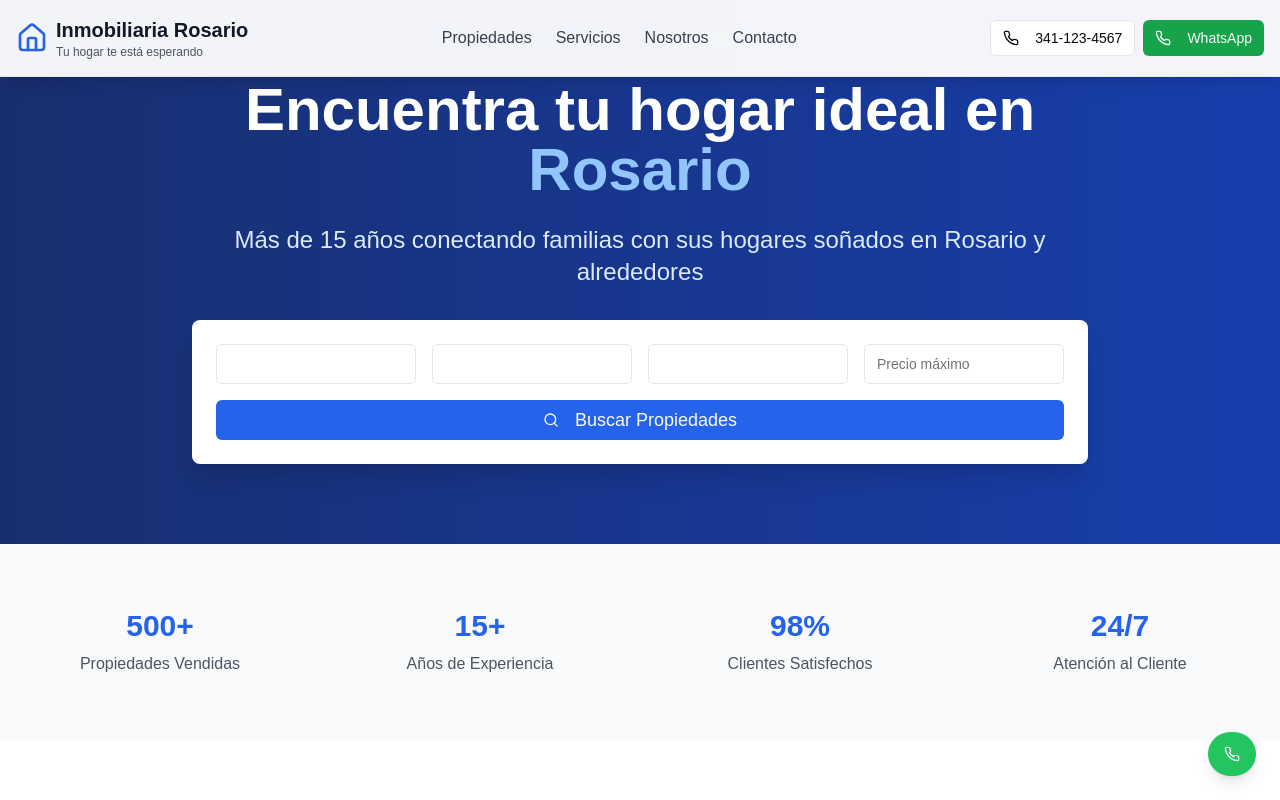
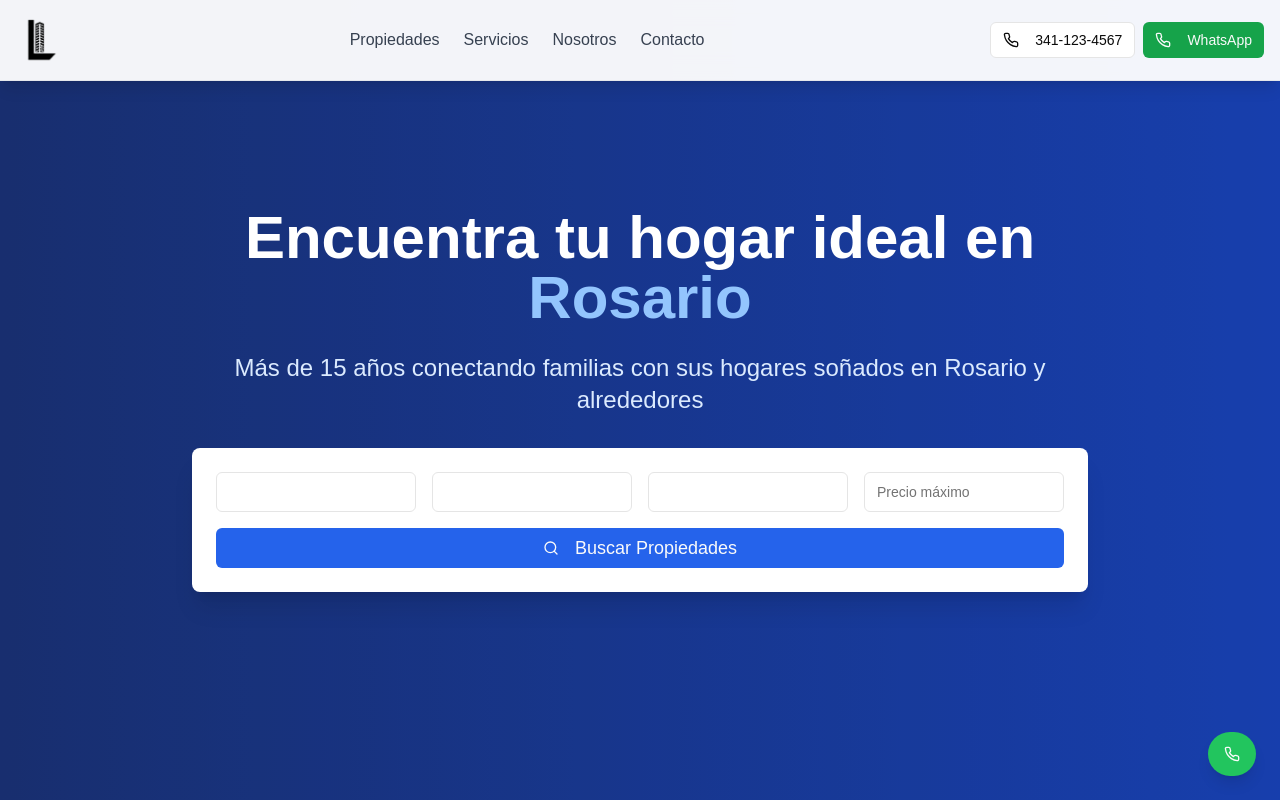
Before and after one commit to GardelEnzo7/Pagina-web-inmo, a Next.js app: page / in a window 1280 px wide. Shown: the top 800 px of the page. Built offline with nearby package versions, Linux system fonts and the light colour scheme.

Commit message:
Agregamos logo y acomodamos tamaño de secciones

```diff
--- a/app/page.tsx
+++ b/app/page.tsx
@@ -1,5 +1,4 @@
-"use client";
-
+"use client"
 import { Button } from "@/components/ui/button"
 import { Input } from "@/components/ui/input"
 import { Card, CardContent } from "@/components/ui/card"
@@ -7,7 +6,6 @@ import { Badge } from "@/components/ui/badge"
 import { Select, SelectContent, SelectItem, SelectTrigger, SelectValue } from "@/components/ui/select"
 import { Textarea } from "@/components/ui/textarea"
 import {
-  Home,
   Search,
   MapPin,
   Phone,
@@ -44,7 +42,6 @@ export default function InmobiliariaRosario() {
     const handleScroll = () => {
       const scrollTop = window.scrollY
       const newIsScrolled = scrollTop > 100
-
       // Debounce para hacer la transición más suave
       if (newIsScrolled !== isScrolled) {
         setTimeout(() => {
@@ -79,13 +76,18 @@ export default function InmobiliariaRosario() {
             }`}
           >
             <div className="flex items-center justify-between">
-              <div className="flex items-center space-x-2">
-                <Home className="h-8 w-8 text-blue-600" />
-                <div>
-                  <h1 className="text-xl font-bold text-gray-900">Inmobiliaria Rosario</h1>
-                  <p className="text-xs text-gray-600">Tu hogar te está esperando</p>
+              <div className="flex items-center space-x-4">
+                <div className="flex-shrink-0">
+                  <Image
+                    src="/logo-3.png"
+                    alt="Laura Senmache Negocios Inmobiliarios"
+                    width={48}
+                    height={48}
+                    className="h-12 w-12 object-contain"
+                  />
                 </div>
               </div>
+
               <nav className="hidden md:flex items-center space-x-6">
                 <Link href="#propiedades" className="text-gray-700 hover:text-blue-600 transition-colors">
                   Propiedades
@@ -100,6 +102,7 @@ export default function InmobiliariaRosario() {
                   Contacto
                 </Link>
               </nav>
+
               <div className="flex items-center space-x-2">
                 <Button variant="outline" size="sm">
                   <Phone className="h-4 w-4 mr-2" />
@@ -113,7 +116,7 @@ export default function InmobiliariaRosario() {
             </div>
           </div>
 
-          {/* Solo la casita cuando está scrolled - posicionada en el centro absoluto */}
+          {/* Solo el logo cuando está scrolled - usando el logo-3 más pequeño */}
           <div
             className={`absolute top-1/2 left-1/2 transform -translate-x-1/2 -translate-y-1/2 transition-all duration-700 ease-out ${
               isScrolled && !showFullNav
@@ -122,16 +125,22 @@ export default function InmobiliariaRosario() {
             }`}
           >
             <div className="bg-white/90 backdrop-blur-md rounded-full p-3 shadow-lg hover:shadow-xl transition-all duration-300 ease-out hover:scale-110 cursor-pointer hover:bg-white/95">
-              <Home className="h-6 w-6 text-blue-600 transition-colors duration-200" />
+              <Image
+                src="/logo-3.png"
+                alt="Laura Senmache"
+                width={40}
+                height={40}
+                className="h-10 w-10 object-contain"
+              />
             </div>
           </div>
         </div>
       </header>
 
       {/* Hero Section */}
-      <section className="relative bg-gradient-to-r from-blue-900 to-blue-700 text-white py-20">
+      <section className="relative bg-gradient-to-r from-blue-900 to-blue-700 text-white min-h-screen flex items-center">
         <div className="absolute inset-0 bg-black/20"></div>
-        <div className="container mx-auto px-4 relative z-10">
+        <div className="container mx-auto px-4 relative z-10 py-20">
           <div className="max-w-4xl mx-auto text-center">
             <h1 className="text-4xl md:text-6xl font-bold mb-6">
               Encuentra tu hogar ideal en <span className="text-blue-300">Rosario</span>
@@ -139,6 +148,7 @@ export default function InmobiliariaRosario() {
             <p className="text-xl md:text-2xl mb-8 text-blue-100">
               Más de 15 años conectando familias con sus hogares soñados en Rosario y alrededores
             </p>
+
             {/* Search Bar */}
             <div className="bg-white rounded-lg p-6 shadow-xl max-w-4xl mx-auto">
               <div className="grid grid-cols-1 md:grid-cols-4 gap-4 mb-4">
@@ -153,6 +163,7 @@ export default function InmobiliariaRosario() {
                     <SelectItem value="local">Local Comercial</SelectItem>
                   </SelectContent>
                 </Select>
+
                 <Select>
                   <SelectTrigger>
                     <SelectValue placeholder="Operación" />
@@ -162,6 +173,7 @@ export default function InmobiliariaRosario() {
                     <SelectItem value="alquiler">Alquiler</SelectItem>
                   </SelectContent>
                 </Select>
+
                 <Select>
                   <SelectTrigger>
                     <SelectValue placeholder="Zona" />
@@ -174,6 +186,7 @@ export default function InmobiliariaRosario() {
                     <SelectItem value="roldan">Roldán</SelectItem>
                   </SelectContent>
                 </Select>
+
                 <Input placeholder="Precio máximo" className="text-gray-900" />
               </div>
               <Button className="w-full bg-blue-600 hover:bg-blue-700 text-lg py-3">
@@ -218,6 +231,7 @@ export default function InmobiliariaRosario() {
               Descubre las mejores oportunidades inmobiliarias en Rosario y alrededores
             </p>
           </div>
+
           <div className="flex justify-center mb-8">
             <div className="flex items-center space-x-4 bg-gray-100 rounded-lg p-2">
               <Button variant="default" size="sm">
@@ -235,6 +249,7 @@ export default function InmobiliariaRosario() {
               </Button>
             </div>
           </div>
+
           <div className="grid grid-cols-1 md:grid-cols-2 lg:grid-cols-3 gap-8">
             {/* Property Card 1 */}
             <Card className="overflow-hidden hover:shadow-lg transition-shadow">
@@ -286,6 +301,7 @@ export default function InmobiliariaRosario() {
                 <Button className="w-full">Ver Detalles</Button>
               </CardContent>
             </Card>
+
             {/* Property Card 2 */}
             <Card className="overflow-hidden hover:shadow-lg transition-shadow">
               <div className="relative">
@@ -336,6 +352,7 @@ export default function InmobiliariaRosario() {
                 <Button className="w-full">Ver Detalles</Button>
               </CardContent>
             </Card>
+
             {/* Property Card 3 */}
             <Card className="overflow-hidden hover:shadow-lg transition-shadow">
               <div className="relative">
@@ -386,6 +403,7 @@ export default function InmobiliariaRosario() {
               </CardContent>
             </Card>
           </div>
+
           <div className="text-center mt-12">
             <Button size="lg" variant="outline">
               Ver Todas las Propiedades
@@ -403,6 +421,7 @@ export default function InmobiliariaRosario() {
               Ofrecemos soluciones integrales para todas tus necesidades inmobiliarias
             </p>
           </div>
+
           <div className="grid grid-cols-1 md:grid-cols-2 lg:grid-cols-3 gap-8">
             <Card className="text-center p-6 hover:shadow-lg transition-shadow">
               <div className="bg-blue-100 w-16 h-16 rounded-full flex items-center justify-center mx-auto mb-4">
@@ -413,6 +432,7 @@ export default function InmobiliariaRosario() {
                 Te acompañamos en todo el proceso de compra o venta de tu propiedad con asesoramiento profesional.
               </p>
             </Card>
+
             <Card className="text-center p-6 hover:shadow-lg transition-shadow">
               <div className="bg-blue-100 w-16 h-16 rounded-full flex items-center justify-center mx-auto mb-4">
                 <Key className="h-8 w-8 text-blue-600" />
@@ -422,6 +442,7 @@ export default function InmobiliariaRosario() {
                 Gestión completa de alquileres, desde la búsqueda hasta la administración de contratos.
               </p>
             </Card>
+
             <Card className="text-center p-6 hover:shadow-lg transition-shadow">
               <div className="bg-blue-100 w-16 h-16 rounded-full flex items-center justify-center mx-auto mb-4">
                 <Calculator className="h-8 w-8 text-blue-600" />
@@ -431,6 +452,7 @@ export default function InmobiliariaRosario() {
                 Valuaciones precisas y actualizadas de propiedades realizadas por profesionales certificados.
               </p>
             </Card>
+
             <Card className="text-center p-6 hover:shadow-lg transition-shadow">
               <div className="bg-blue-100 w-16 h-16 rounded-full flex items-center justify-center mx-auto mb-4">
                 <FileText className="h-8 w-8 text-blue-600" />
@@ -440,6 +462,7 @@ export default function InmobiliariaRosario() {
                 Soporte legal completo para todas las operaciones inmobiliarias y trámites documentales.
               </p>
             </Card>
+
             <Card className="text-center p-6 hover:shadow-lg transition-shadow">
               <div className="bg-blue-100 w-16 h-16 rounded-full flex items-center justify-center mx-auto mb-4">
                 <TrendingUp className="h-8 w-8 text-blue-600" />
@@ -449,6 +472,7 @@ export default function InmobiliariaRosario() {
                 Asesoramiento especializado en inversiones inmobiliarias y oportunidades de negocio.
               </p>
             </Card>
+
             <Card className="text-center p-6 hover:shadow-lg transition-shadow">
               <div className="bg-blue-100 w-16 h-16 rounded-full flex items-center justify-center mx-auto mb-4">
                 <Users className="h-8 w-8 text-blue-600" />
@@ -514,6 +538,7 @@ export default function InmobiliariaRosario() {
               La satisfacción de nuestros clientes es nuestra mejor carta de presentación
             </p>
           </div>
+
           <div className="grid grid-cols-1 md:grid-cols-3 gap-8">
             <Card className="p-6">
               <div className="flex items-center mb-4">
@@ -533,6 +558,7 @@ export default function InmobiliariaRosario() {
                 </div>
               </div>
             </Card>
+
             <Card className="p-6">
               <div className="flex items-center mb-4">
                 {[...Array(5)].map((_, i) => (
@@ -551,6 +577,7 @@ export default function InmobiliariaRosario() {
                 </div>
               </div>
             </Card>
+
             <Card className="p-6">
               <div className="flex items-center mb-4">
                 {[...Array(5)].map((_, i) => (
@@ -611,7 +638,6 @@ export default function InmobiliariaRosario() {
         </div>
       </section>
 
-
       {/* Contact Section */}
       <section id="contacto" className="py-16 bg-gray-50">
         <div className="container mx-auto px-4">
@@ -619,6 +645,7 @@ export default function InmobiliariaRosario() {
             <h2 className="text-3xl md:text-4xl font-bold text-gray-900 mb-4">Contactanos</h2>
             <p className="text-xl text-gray-600">Estamos aquí para ayudarte con todas tus necesidades inmobiliarias</p>
           </div>
+
           <div className="grid grid-cols-1 lg:grid-cols-2 gap-12">
             <div>
               <h3 className="text-2xl font-semibold mb-6">Información de Contacto</h3>
@@ -652,6 +679,7 @@ export default function InmobiliariaRosario() {
                   </div>
                 </div>
               </div>
+
               <div className="mt-8">
                 <h4 className="font-semibold mb-4">Horarios de Atención</h4>
                 <div className="text-gray-600">
@@ -660,6 +688,7 @@ export default function InmobiliariaRosario() {
                   <p>Domingos: Cerrado</p>
                 </div>
               </div>
+
               <div className="mt-8">
                 <h4 className="font-semibold mb-4">Seguinos en Redes</h4>
                 <div className="flex space-x-4">
@@ -687,6 +716,7 @@ export default function InmobiliariaRosario() {
                 </div>
               </div>
             </div>
+
             <div>
               <Card className="p-6">
                 <h3 className="text-2xl font-semibold mb-6">Envianos un Mensaje</h3>
@@ -743,11 +773,17 @@ export default function InmobiliariaRosario() {
         <div className="container mx-auto px-4">
           <div className="grid grid-cols-1 md:grid-cols-4 gap-8">
             <div>
-              <div className="flex items-center space-x-2 mb-4">
-                <Home className="h-8 w-8 text-blue-400" />
+              <div className="flex items-center space-x-3 mb-4">
+                <Image
+                  src="/logo-3.png"
+                  alt="Laura Senmache Negocios Inmobiliarios"
+                  width={48}
+                  height={48}
+                  className="h-12 w-12 object-contain"
+                />
                 <div>
-                  <h3 className="text-xl font-bold">Inmobiliaria Rosario</h3>
-                  <p className="text-sm text-gray-400">Tu hogar te está esperando</p>
+                  <h3 className="text-xl font-bold">Laura Senmache</h3>
+                  <p className="text-sm text-gray-400">Negocios Inmobiliarios</p>
                 </div>
               </div>
               <p className="text-gray-400 mb-4">
@@ -777,6 +813,7 @@ export default function InmobiliariaRosario() {
                 </Button>
               </div>
             </div>
+
             <div>
               <h4 className="text-lg font-semibold mb-4">Servicios</h4>
               <ul className="space-y-2 text-gray-400">
@@ -807,6 +844,7 @@ export default function InmobiliariaRosario() {
                 </li>
               </ul>
             </div>
+
             <div>
               <h4 className="text-lg font-semibold mb-4">Zonas</h4>
               <ul className="space-y-2 text-gray-400">
@@ -837,6 +875,7 @@ export default function InmobiliariaRosario() {
                 </li>
               </ul>
             </div>
+
             <div>
               <h4 className="text-lg font-semibold mb-4">Contacto</h4>
               <div className="space-y-2 text-gray-400">
@@ -847,8 +886,9 @@ export default function InmobiliariaRosario() {
               </div>
             </div>
           </div>
+
           <div className="border-t border-gray-800 mt-8 pt-8 text-center text-gray-400">
-            <p>&copy; 2024 Inmobiliaria Rosario. Todos los derechos reservados.</p>
+            <p>&copy; 2024 Laura Senmache Negocios Inmobiliarios. Todos los derechos reservados.</p>
           </div>
         </div>
       </footer>
```
Also changed, not shown: public/Logo-3.png (added).
